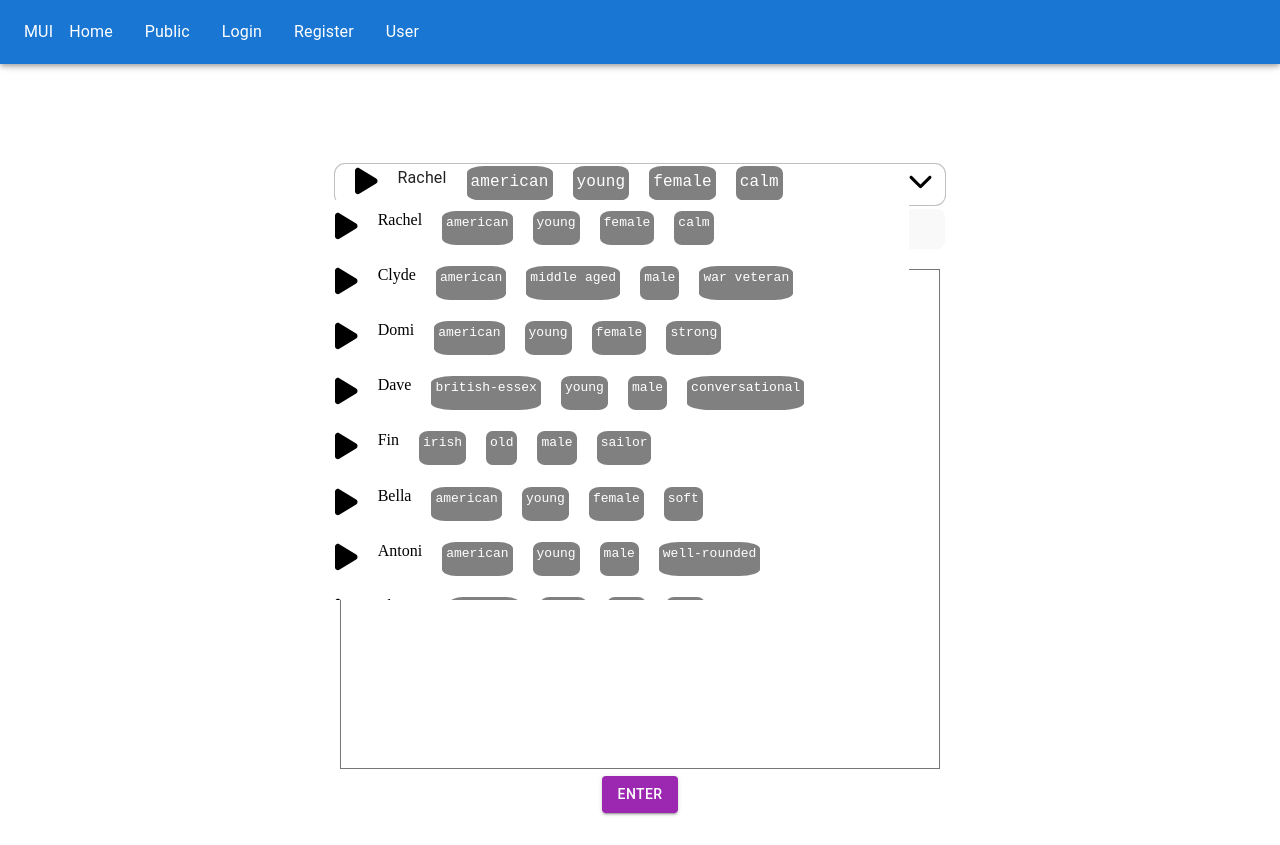
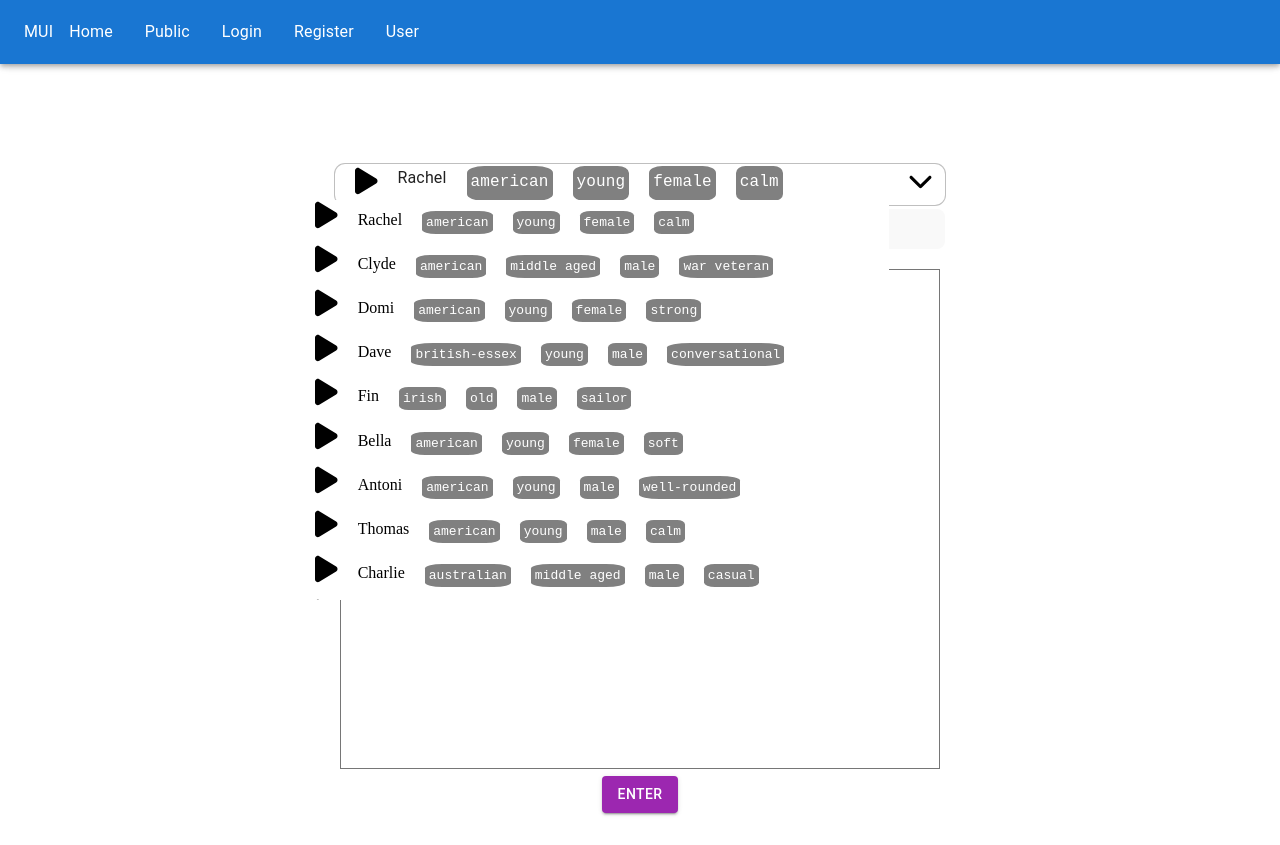
Before and after one commit to FishySenpai/Voice-AI, a React (Vite) app: page / in a window 1280 px wide. Both pictures are taken after a click on the button 920 px from the left and 182 px from the top of the page. Built offline with nearby package versions, Linux system fonts and the light colour scheme.

Commit message:
fixed audio dropdown

```diff
--- a/src/Home.jsx
+++ b/src/Home.jsx
@@ -107,18 +107,19 @@ const Home = () => {
           {selectVoice ? (
             <ul className="position-dropdown height ulist">
               {voices?.slice(0, 30).map((voice) => (
-                <li className="list" key={voice.voice_id}>
+                <li className="list " key={voice.voice_id}>
+                  <div className="flex flex-row">
+                    <div className="">
+                      <AudioControl audioSrc={voice.preview_url} />
+                    </div>
                     <button
                       onClick={() => {
                         setSelectedVoice(voice);
-
+                        dropDown();
                       }}
                       className="btn-clr align-left"
                     >
                       <div className="flex flex-row ">
-                      <div className="pr">
-                        <AudioControl audioSrc={voice.preview_url} />
-                      </div>
                         <div className="pr clr">{voice.name}</div>
                         <div className="flex flex-row">
                           <div className="pr mr border">
@@ -134,6 +135,7 @@ const Home = () => {
                         </div>
                       </div>
                     </button>
+                  </div>
                 </li>
               ))}
             </ul>
```
Lines whose indentation alone changed are shown as unchanged.
